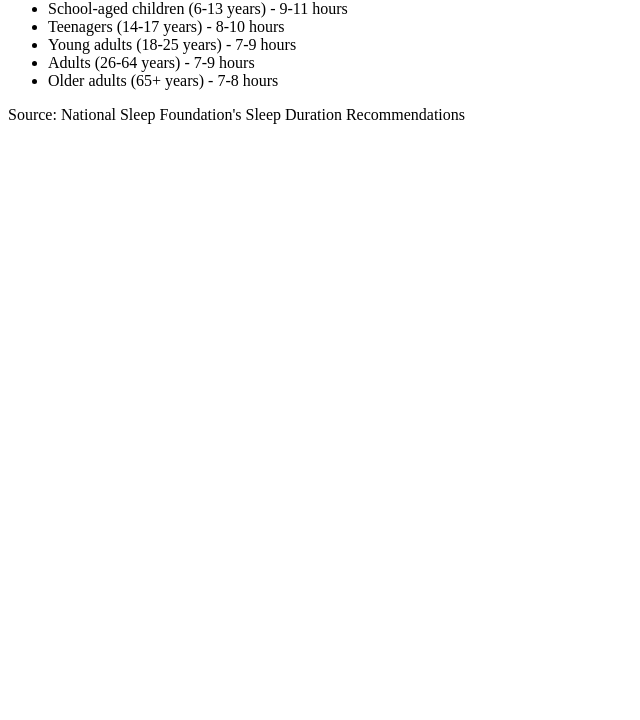
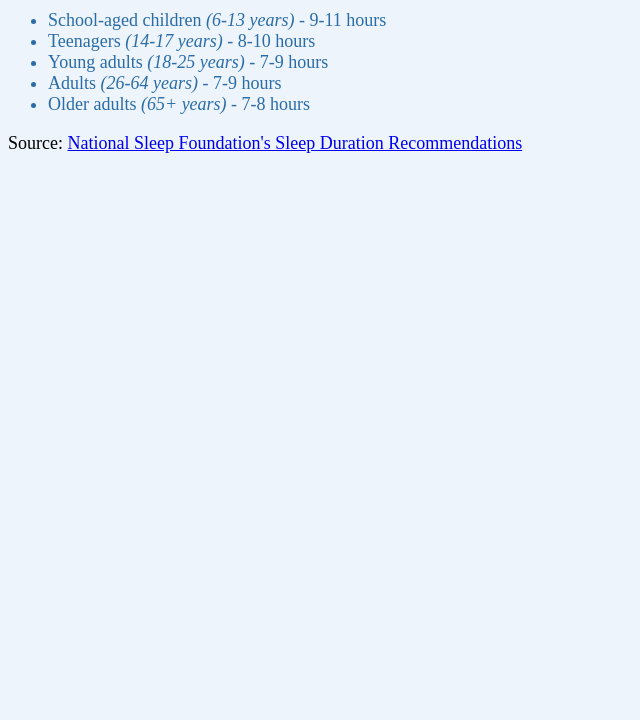
Before and after one commit to kayela-c/ITSE-1411, a plain HTML site: page Claybon_Kayela_Lab_04/sleep.html in a window 1280 px wide. Shown: the part 80-800 px from the top of the page, without its empty margins (0-640 px from the left). Drawn offline with Linux system fonts and the light colour scheme.

Commit message:
fixed stylesheet connection

```diff
--- a/Claybon_Kayela_Lab_04/sleep.html
+++ b/Claybon_Kayela_Lab_04/sleep.html
@@ -14,7 +14,8 @@ Requirements: Modify the given HTML file to look like the web page below.
     <meta charset="UTF-8" />
     <meta http-equiv="X-UA-Compatible" content="IE=edge" />
     <meta name="viewport" content="width=device-width, initial-scale=1.0" />
-    <link rel="stylesheet" href="styles.css" type="stylesheet" />
+    <link rel="stylesheet" href="/Claybon_Kayela_Lab_04/styles.css" />
+
     <title>Sleep Duration Recommendation</title>
   </head>
   <body>
@@ -42,6 +43,9 @@ Requirements: Modify the given HTML file to look like the web page below.
       </li>
     </ul>
 
-    Source: National Sleep Foundation's Sleep Duration Recommendations
+    Source:
+    <a href="https://pubmed.ncbi.nlm.nih.gov/29073412/"
+      >National Sleep Foundation's Sleep Duration Recommendations</a
+    >
   </body>
 </html>
```
